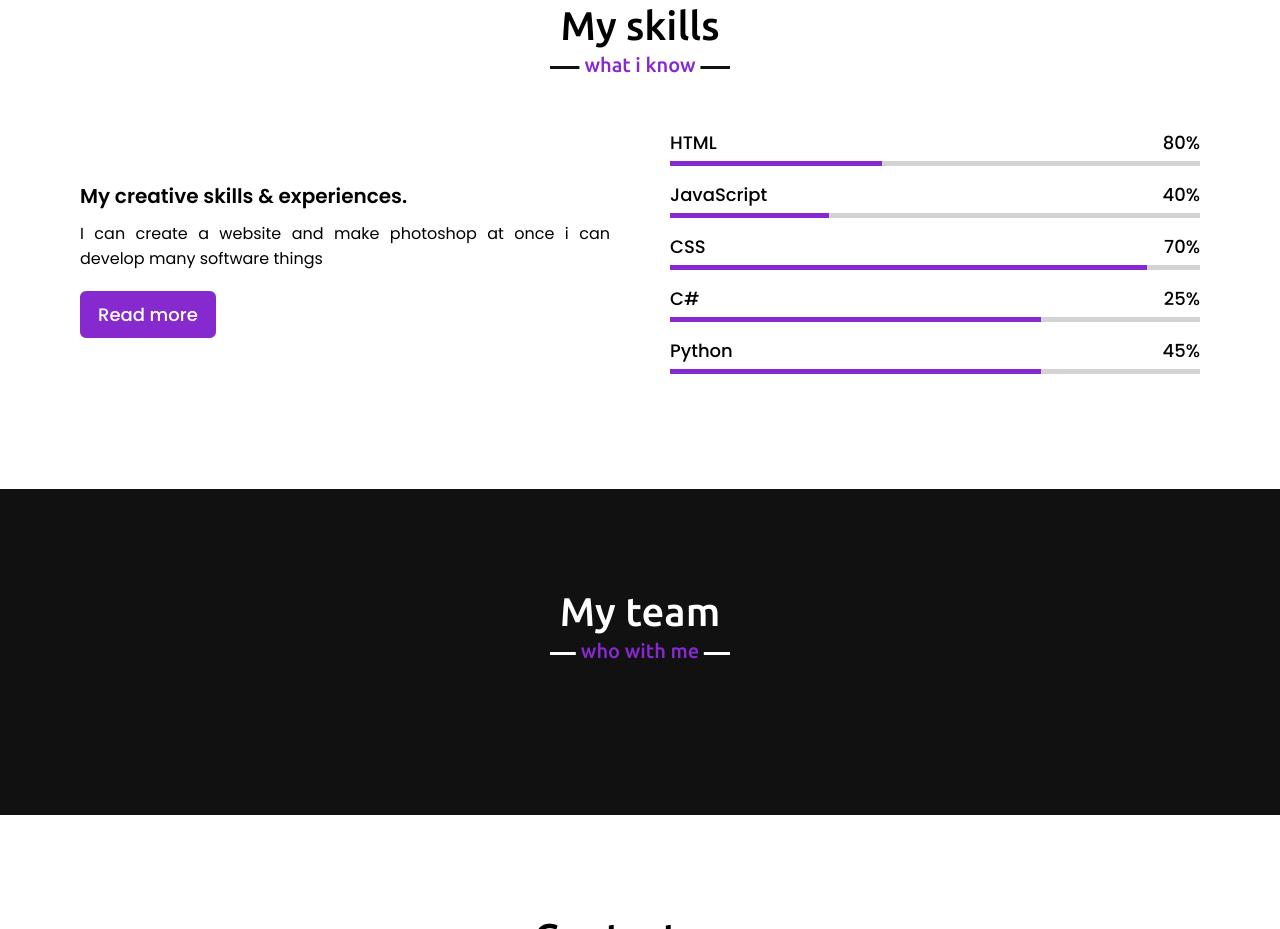
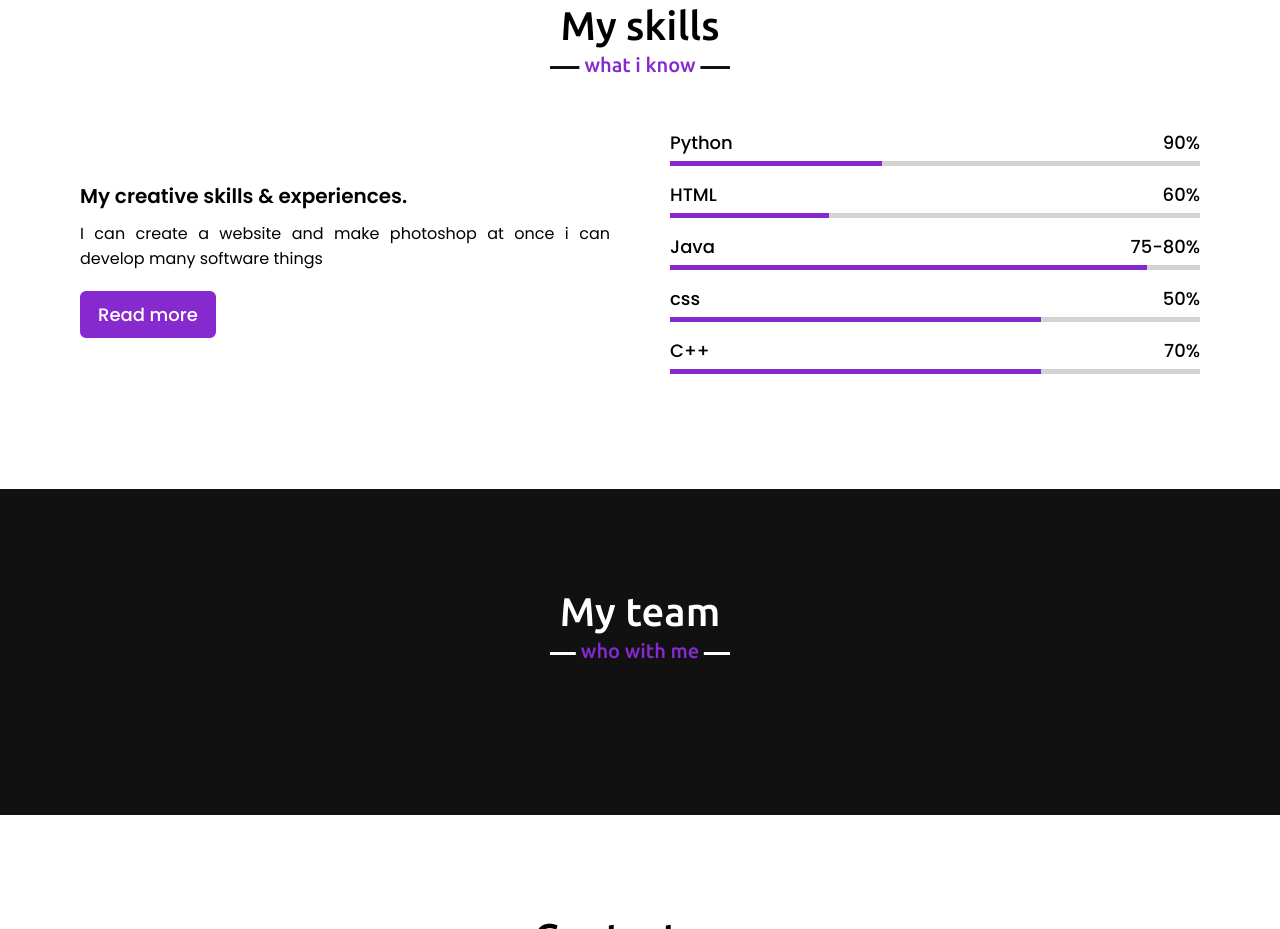
Before and after one commit to Leissaa/leissa.github.io, a plain HTML site: page index.html in a window 1280 px wide. Shown: the part 2212-3141 px from the top of the page. Drawn offline with nearby package versions, Linux system fonts and the light colour scheme.

Commit message:
Update index.html

```diff
--- a/index.html
+++ b/index.html
@@ -108,36 +108,36 @@
                 <div class="column right">
                     <div class="bars">
                         <div class="info">
-                            <span>HTML</span>
-                            <span>80%</span>
+                            <span>Python</span>
+                            <span>90%</span>
                         </div>
                         <div class="line html"></div>
                     </div>
                     <div class="bars">
                         <div class="info">
-                            <span>JavaScript</span>
-                            <span>40%</span>
+                            <span>HTML</span>
+                            <span>60%</span>
                         </div>
                         <div class="line css"></div>
                     </div>
                     <div class="bars">
                         <div class="info">
-                            <span>CSS</span>
-                            <span>70%</span>
+                            <span>Java</span>
+                            <span>75-80%</span>
                         </div>
                         <div class="line js"></div>
                     </div>
                     <div class="bars">
                         <div class="info">
-                            <span>C#</span>
-                            <span>25%</span>
+                            <span>css</span>
+                            <span>50%</span>
                         </div>
                         <div class="line php"></div>
                     </div>
                     <div class="bars">
                         <div class="info">
-                            <span>Python</span>
-                            <span>45%</span>
+                            <span>C++</span>
+                            <span>70%</span>
                         </div>
                         <div class="line mysql"></div>
                     </div>
```
